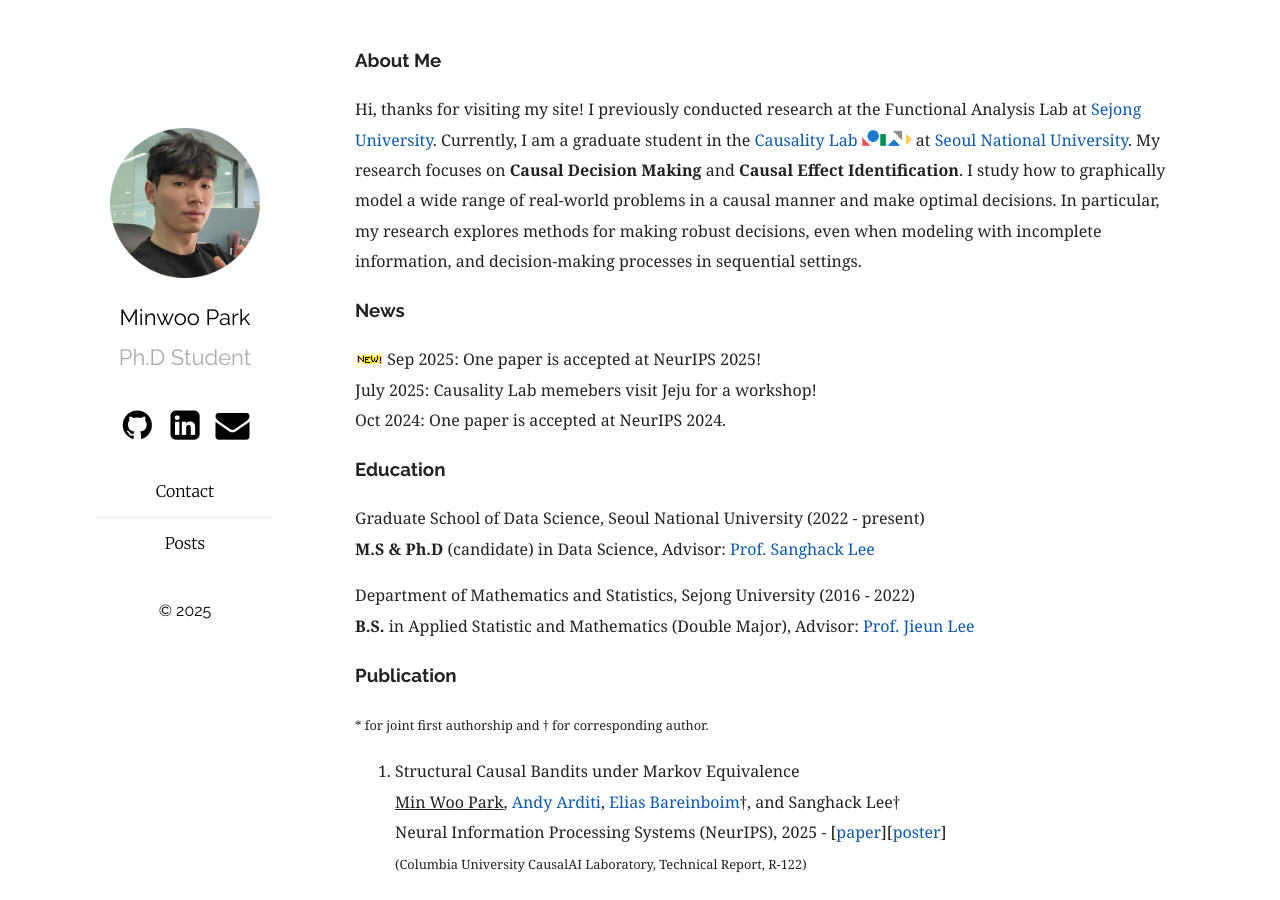
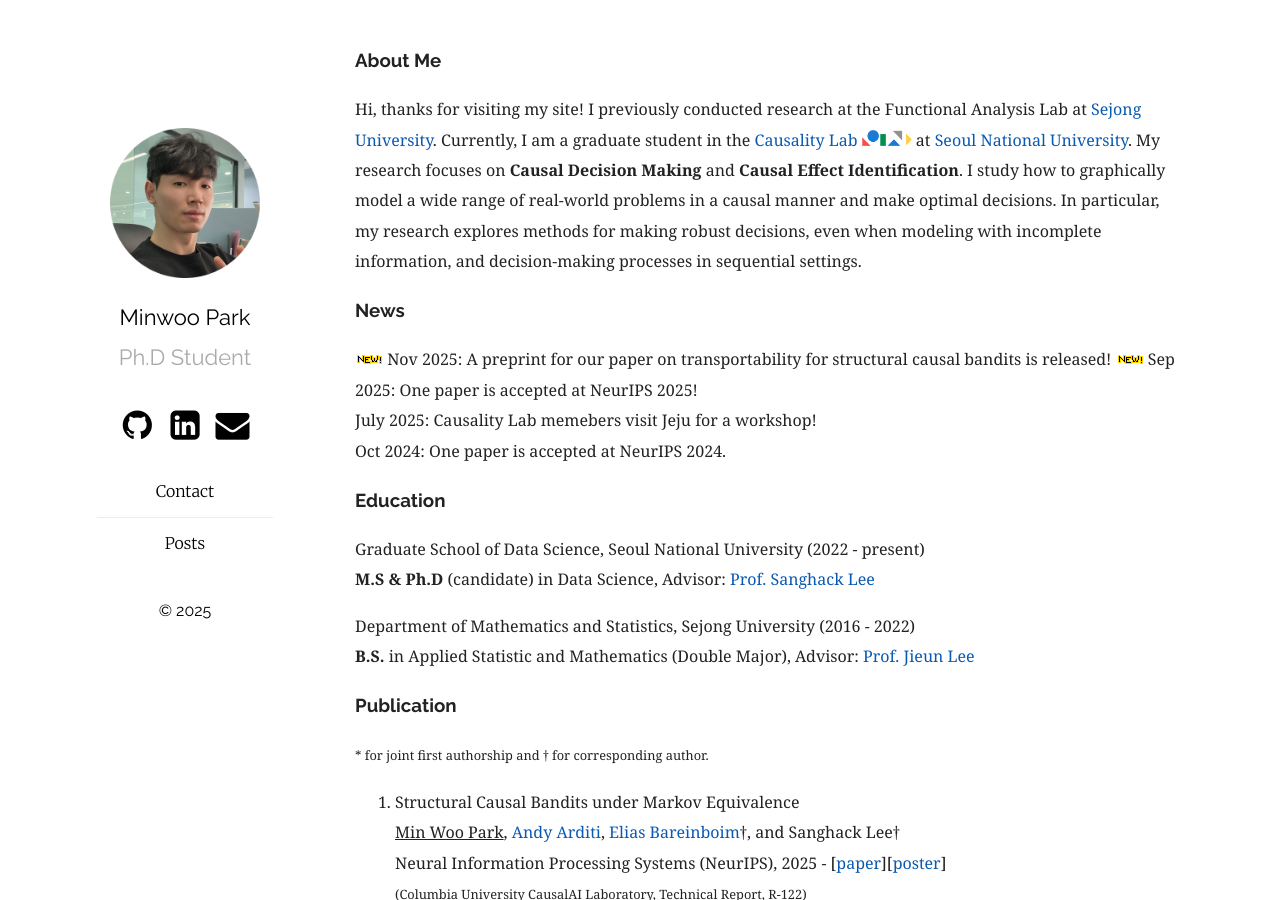
Before and after one commit to MinwooPark96/minwoopark96.github.com, a Jekyll site: the page built from index.md, in a window 1280 px wide and 900 px high. Built offline with Jekyll 4.4.1, drawn with Linux system fonts in a browser that asks for light colours.

Commit message:
Add news

```diff
--- a/index.md
+++ b/index.md
@@ -8,6 +8,7 @@ title: Min Woo Park
 Hi, thanks for visiting my site! I previously conducted research at the Functional Analysis Lab at [Sejong University](http://sejong.ac.kr/). Currently, I am a graduate student in the [Causality Lab](https://causality.snu.ac.kr/) <img src="causality_logo.jpg" alt="Causality Logo" style="width:50px; height:auto; display:inline;"> at [Seoul National University](https://www.snu.ac.kr/). My research focuses on **Causal Decision Making** and **Causal Effect Identification**. I study how to graphically model a wide range of real-world problems in a causal manner and make optimal decisions. In particular, my research explores methods for making robust decisions, even when modeling with incomplete information, and decision-making processes in sequential settings.
 
 ### News
+![New!](../assets/new.gif) Nov 2025: A preprint for our paper on transportability for structural causal bandits is released!
 ![New!](../assets/new.gif) Sep 2025: One paper is accepted at NeurIPS 2025!<br/>
 July 2025: Causality Lab memebers visit Jeju for a workshop! <br/>
 Oct 2024: One paper is accepted at NeurIPS 2024.
```
